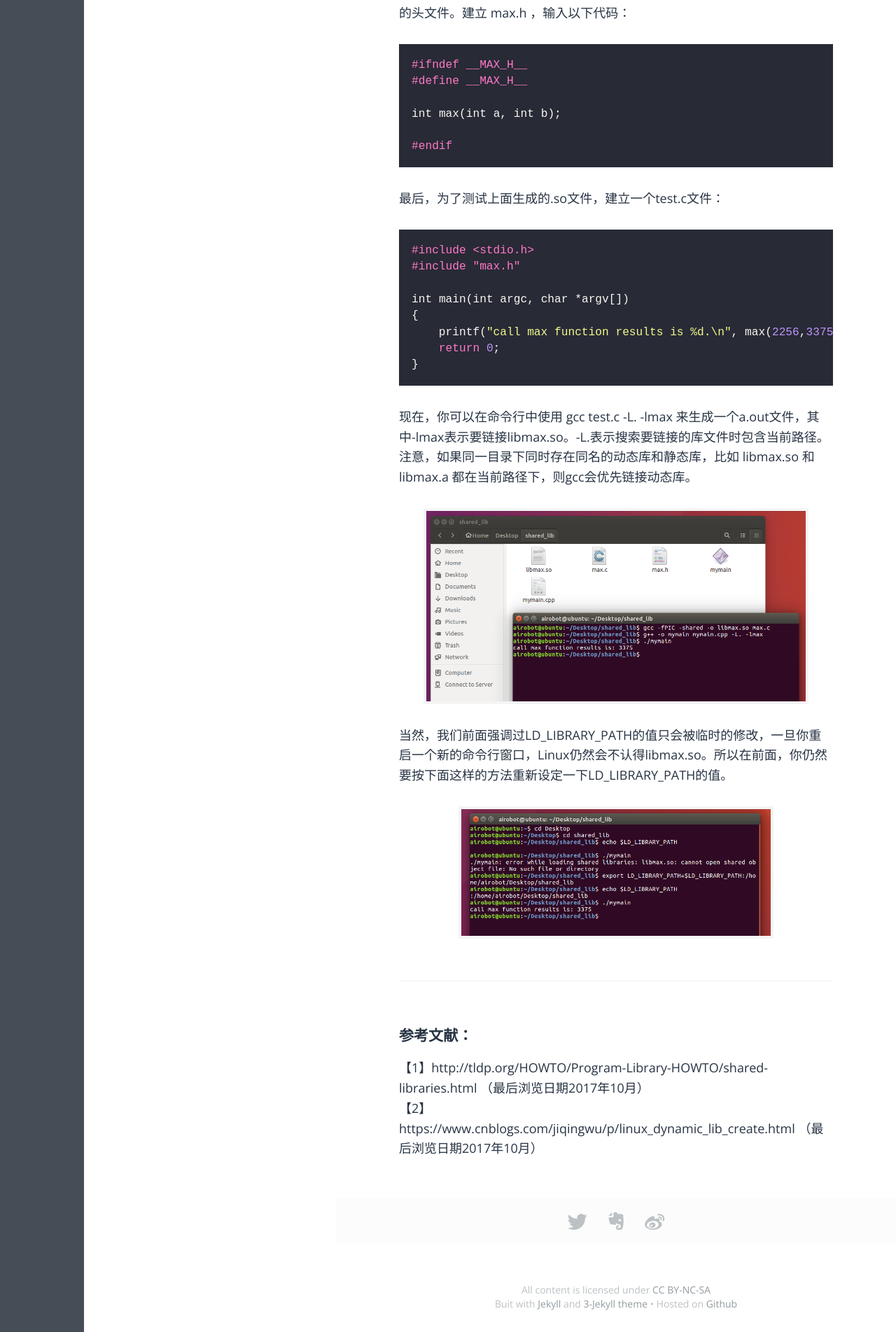
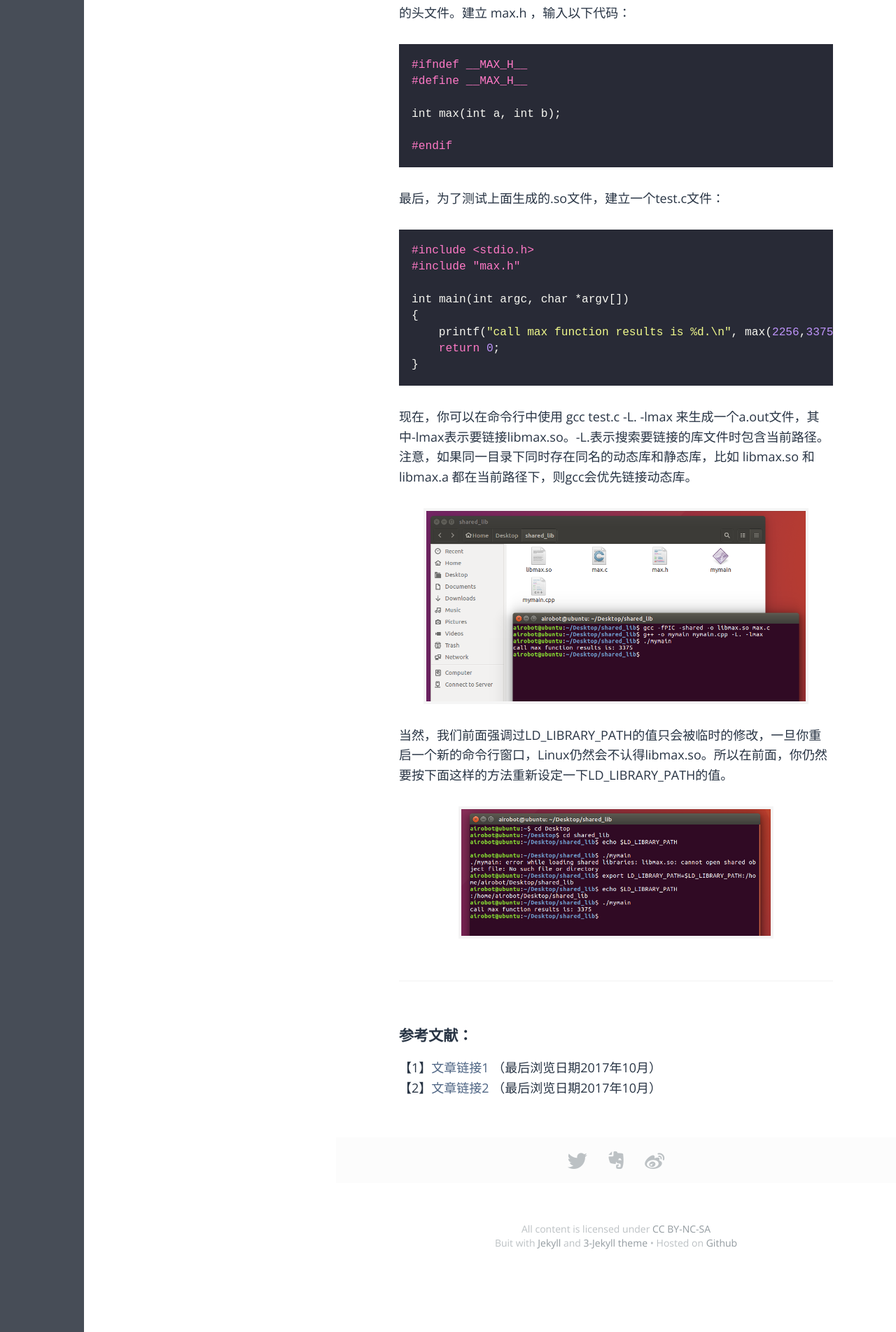
Before and after one commit to fzuo/baimafujinji, a Jekyll site: the page built from _posts/tool/2015-04-01-linux-shared-library.md, in a window 1280 px wide. Shown: the part 1216-3119 px from the top of the page at 70% size. Built offline with Jekyll 4.4.1, drawn with Linux system fonts in a browser that asks for light colours; some web fonts are replaced.

Commit message:
Update 2015-04-01-linux-shared-library.md

```diff
--- a/_posts/tool/2015-04-01-linux-shared-library.md
+++ b/_posts/tool/2015-04-01-linux-shared-library.md
@@ -74,5 +74,5 @@ int main(int argc, char *argv[])
 -----------------------------
 ### 参考文献：
 
-【1】http://tldp.org/HOWTO/Program-Library-HOWTO/shared-libraries.html （最后浏览日期2017年10月）<br>
-【2】https://www.cnblogs.com/jiqingwu/p/linux_dynamic_lib_create.html （最后浏览日期2017年10月）
+【1】[文章链接1](http://tldp.org/HOWTO/Program-Library-HOWTO/shared-libraries.html) （最后浏览日期2017年10月）<br>
+【2】[文章链接2](https://www.cnblogs.com/jiqingwu/p/linux_dynamic_lib_create.html) （最后浏览日期2017年10月）
```
